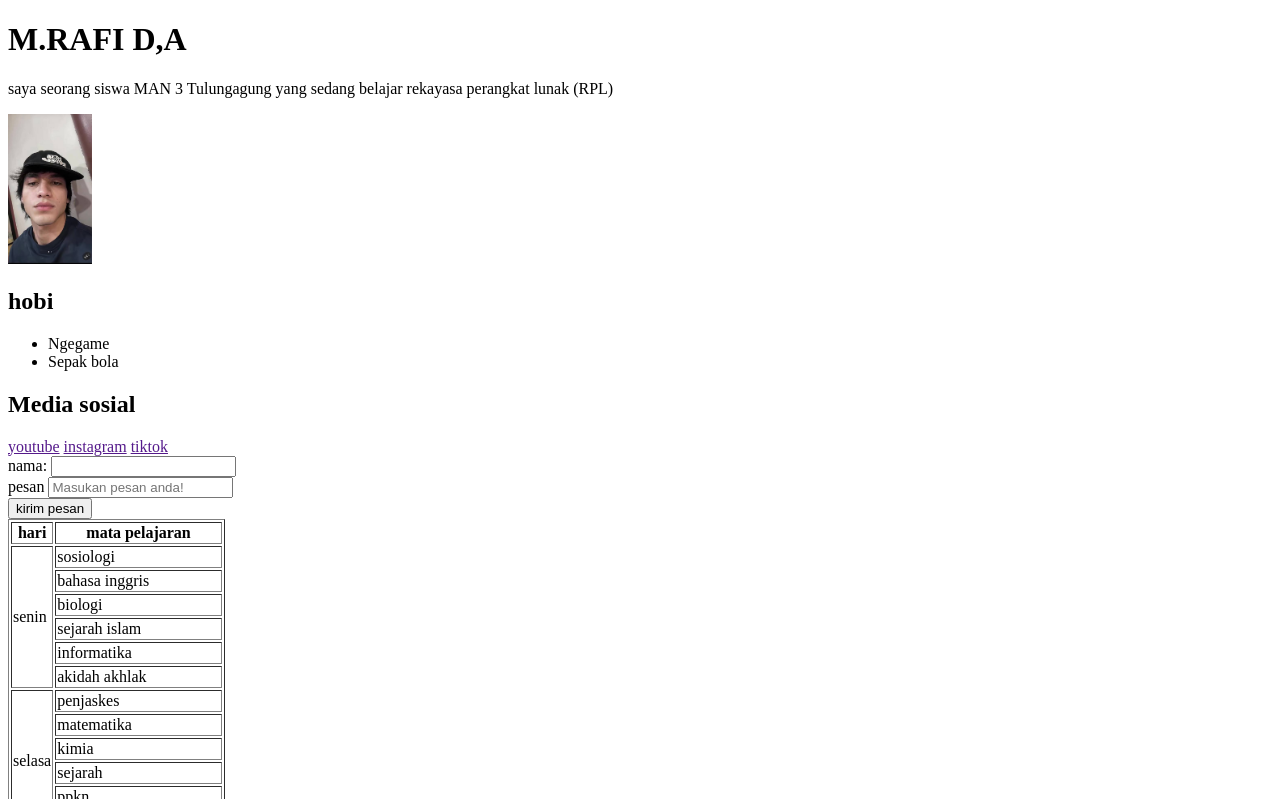
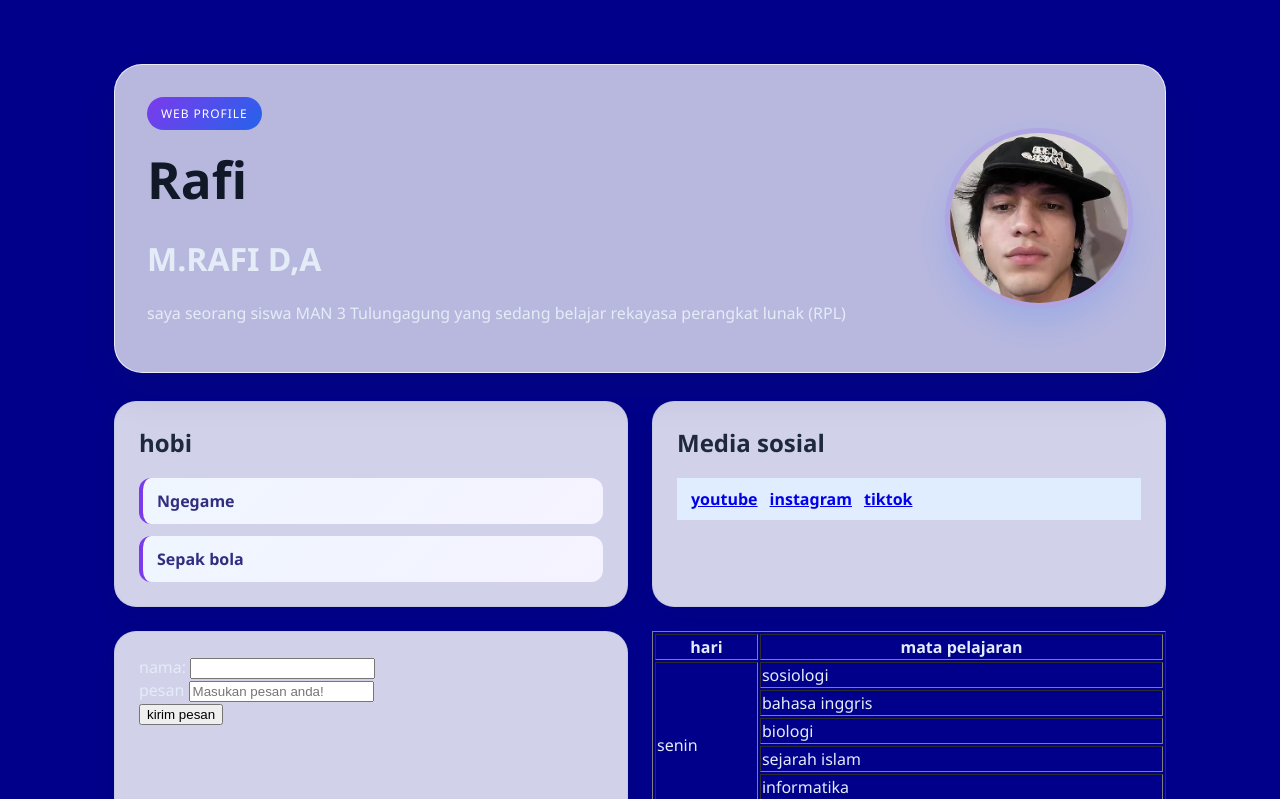
Before and after one commit to rafioio274-stack/profile, a plain HTML site: page index.html in a window 1280 px wide. Shown: the top 799 px of the page. Drawn offline with Linux system fonts and the light colour scheme.

Commit message:
tambah bagus

```diff
--- a/index.html
+++ b/index.html
@@ -5,28 +5,42 @@
     <meta charset="UTF-8">
     <meta name="viewport" content="width=device-width, initial-scale=1.0">
     <title>web profile</title>
+    <link rel="stylesheet" href="style.css" />
 </head>
 
 <body>
+    <div class="page">
+        <header class="hero">
+            <div class="profile-content">
+                <span class="badge">web profile</span>
+                <h1 id="text1" class="judul judul-besar">Rafi</h1>
+                <p id="text2" class="judul">
                 <h1>M.RAFI D,A</h1>
                 <p>saya seorang siswa MAN 3 Tulungagung yang sedang
-        belajar rekayasa perangkat lunak (RPL)</p>
-    <img src="jefri.jpg " alt="photo profile" height="150px" />
-    <section>
+                    belajar rekayasa perangkat lunak (RPL)
+                </p>
+            </div>
+            <img class="profile-photo" src="jefri.jpg" alt="photo profile">
+        </header>
+
+        <main class="content-grid">
+            <section class="card">
                 <h2>hobi</h2>
-        <ul>
+                <ul class="hobby-list">
                     <li>Ngegame</li>
                     <li>Sepak bola</li>
                 </ul>
             </section>
-    <section>
+            <section class="card">
                 <h2>Media sosial</h2>
-        <a href="">youtube</a>
-        <a href="">instagram</a>
-        <a href="">tiktok</a>
+                <div class="social-links">
+                    <a href="#">youtube</a>
+                    <a href="#">instagram</a>
+                    <a href="#">tiktok</a>
+                </div>
             </section>
             <!-- Form kontak -->
-    <section>
+            <section class="card from-card">
                 <form>
                     <div>
 
@@ -138,6 +152,7 @@
                     <tr>
                 </tbody>
             </table>
+    </div>
 </body>
 
 <html>
```
Lines whose indentation alone changed are shown as unchanged.
